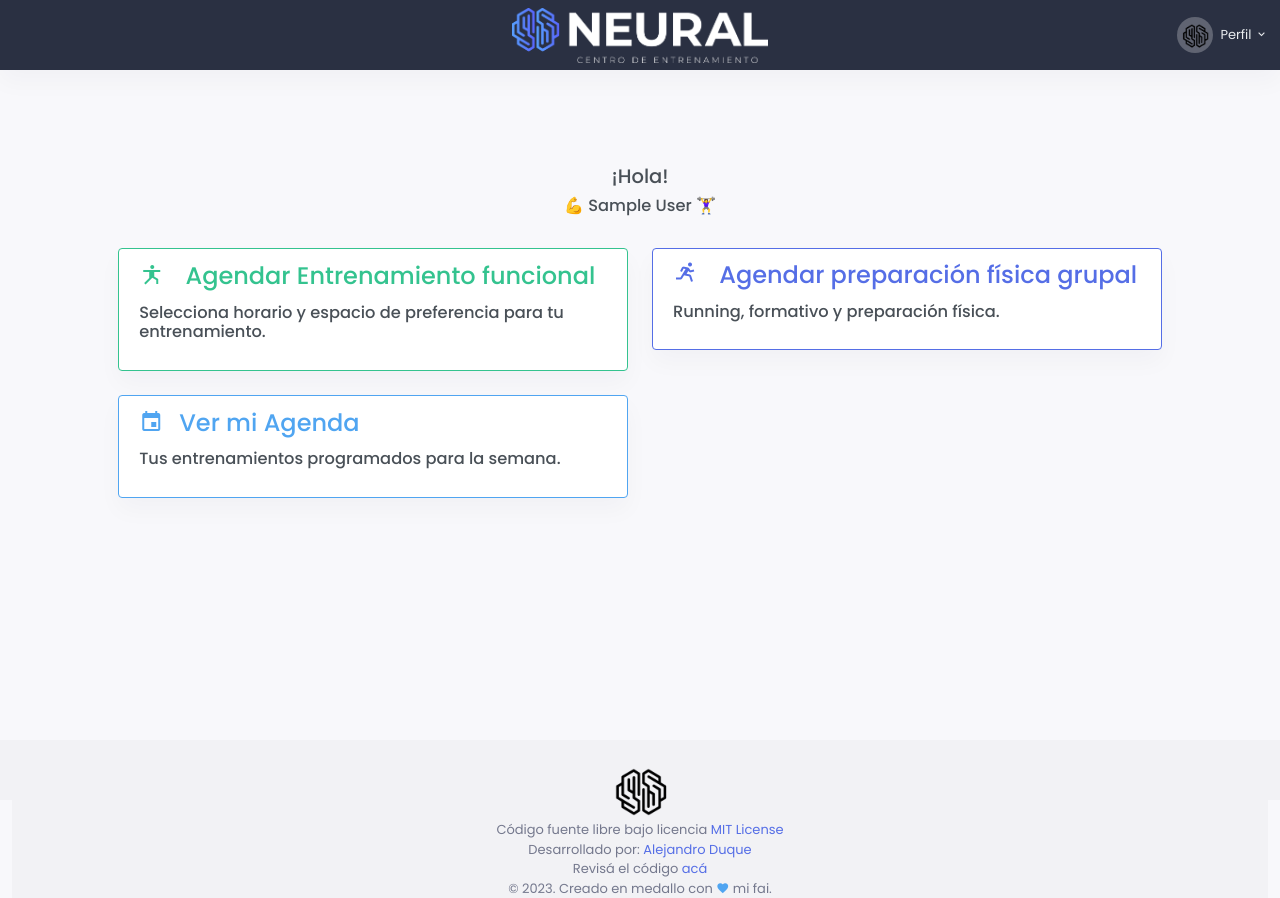
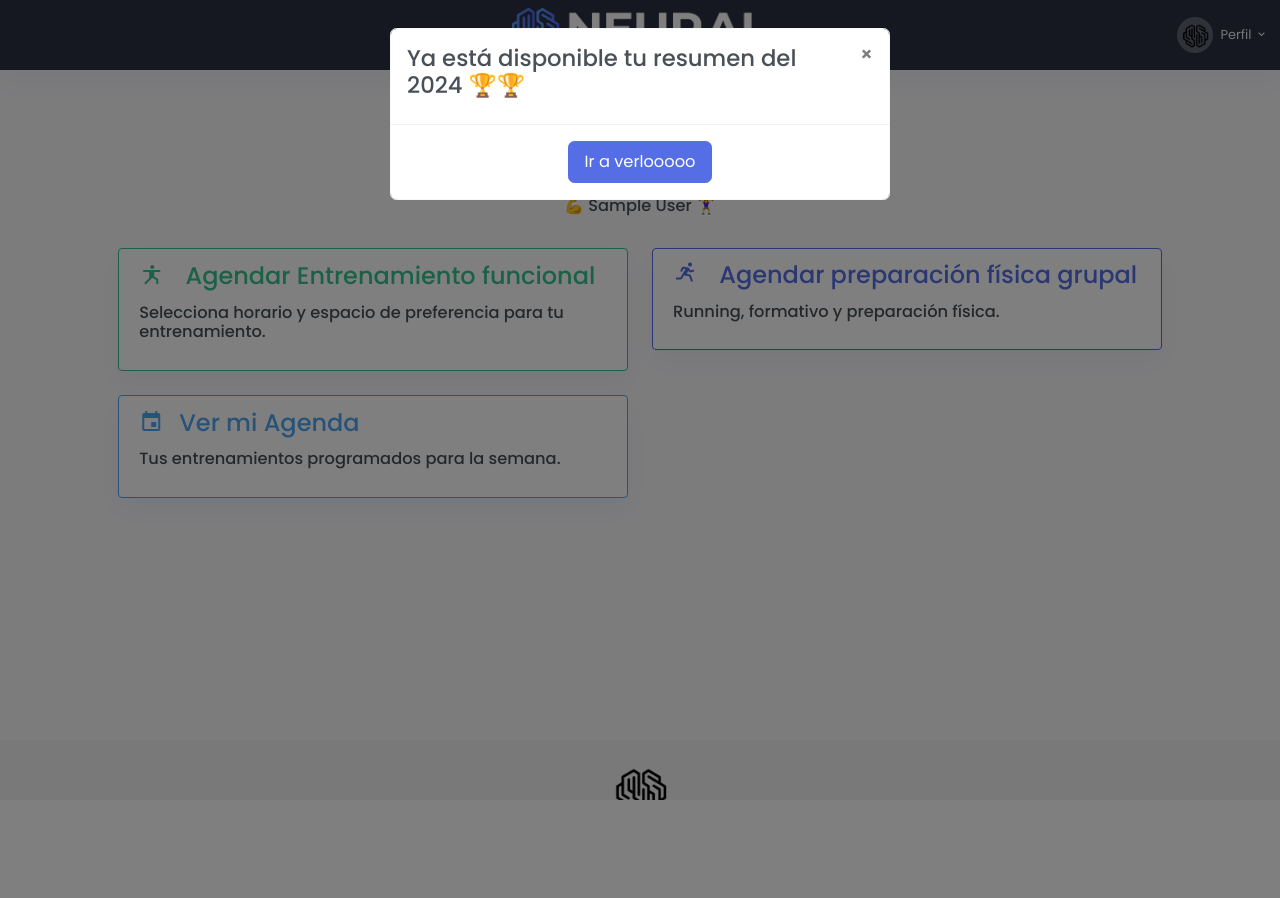
Before and after one commit to aleducode/neural, a Django app: page /index/ in a window 1280 px wide. After the commit the page ends 800 px from the top, so only its background shows below. Run offline with Django 4.2, Linux system fonts and the light colour scheme; the visitor is signed in with stand-in values (Sample User, id 1); data that the repository does not hold is empty; some libraries are stand-ins or nearby versions.

Commit message:
Update year references to 2024 in templates and views, and add modal for resume availability

```diff
--- a/neural/templates/base.html
+++ b/neural/templates/base.html
@@ -101,7 +101,7 @@
                             <p class="mt-0 pt-0 mb-0">Código fuente libre bajo licencia <a href="https://github.com/aleducode/help-abejorral/blob/master/LICENSE" target="_blank">MIT License</a></p>
                             <p class="mt-0 pt-0 mb-0">Desarrollado por: <a href="https://github.com/aleducode" target="_blank">Alejandro Duque</a></p>
                             <p class="mt-0 pt-0 mb-0"> Revisá el código <a href="https://github.com/aleducode/neural" target="_blank">acá</a></p>
-                            <p class="mt-0 pt-0 mb-0">© 2023. Creado en medallo con  <i class="mdi mdi-heart text-info"></i> mi fai.</p>
+                            <p class="mt-0 pt-0 mb-0">© 2024. Creado en medallo con  <i class="mdi mdi-heart text-info"></i> mi fai.</p>
 
                         </div>
                     </div>
--- a/neural/templates/index.html
+++ b/neural/templates/index.html
@@ -112,6 +112,19 @@
 {% endblock content %}
 
 {% block modal %}
+<div id="resume" class="modal fade" role="dialog">
+  <div class="modal-dialog">
+      <div class="modal-content">
+      <div class="modal-header">
+          <h3>Ya está disponible tu resumen del 2024 🏆🏆</h3>
+          <button type="button" class="close" data-dismiss="modal" onclick="closeResume()">&times;</button>
+      </div>
+      <div class="modal-body text-center">
+        <a  href="{% url 'training:resume_year' %}"
+        class="btn btn-primary btn-lg waves-effect waves-light text-white">Ir a verlooooo</a>
+      </div>
+  </div>
+</div>
 <div id="myModal" class="modal fade" role="dialog">
   <div class="modal-dialog">
       <div class="modal-content">
@@ -130,8 +143,19 @@
 {% endblock modal %}
 
 {% block js %}
+<script>
+  $(document).ready(function(){
+    // count 3 seconds to show the modal
+      $("#resume").modal('toggle');
+  });
+</script>
     <script>
         $(document).ready(function(){
+
+          // count 3 seconds to show the modal
+          setTimeout(function(){
+            $("#resume").modal('toggle');
+          }, 3000);
 
           {% if not profile %}
           $("#myModal").modal('toggle');
--- a/neural/training/urls.py
+++ b/neural/training/urls.py
@@ -42,7 +42,7 @@ urlpatterns = [
     ),
     path(route="info", view=training_views.InfoView.as_view(), name="info"),
     path(
-        route="resumen-2023",
+        route="resumen-2024",
         view=training_views.ResumeYear.as_view(),
         name="resume_year",
     ),
--- a/neural/training/views.py
+++ b/neural/training/views.py
@@ -192,6 +192,8 @@ class ResumeYear(LoginRequiredMixin, TemplateView):
 
     def get_context_data(self, **kwargs):
         context = super().get_context_data(**kwargs)
+        years_in_the_app = timezone.localdate() - self.request.user.created.date()
+        context["years_in_the_app"] = years_in_the_app.days // 365
         ranking = self.request.user.rankings.last()
         top_10 = Ranking.objects.all().order_by("position").select_related("user")[:10]
         total_ranking = Ranking.objects.count()
```
Also changed, not shown: neural/templates/training/resume.html (+10 -4 lines).
